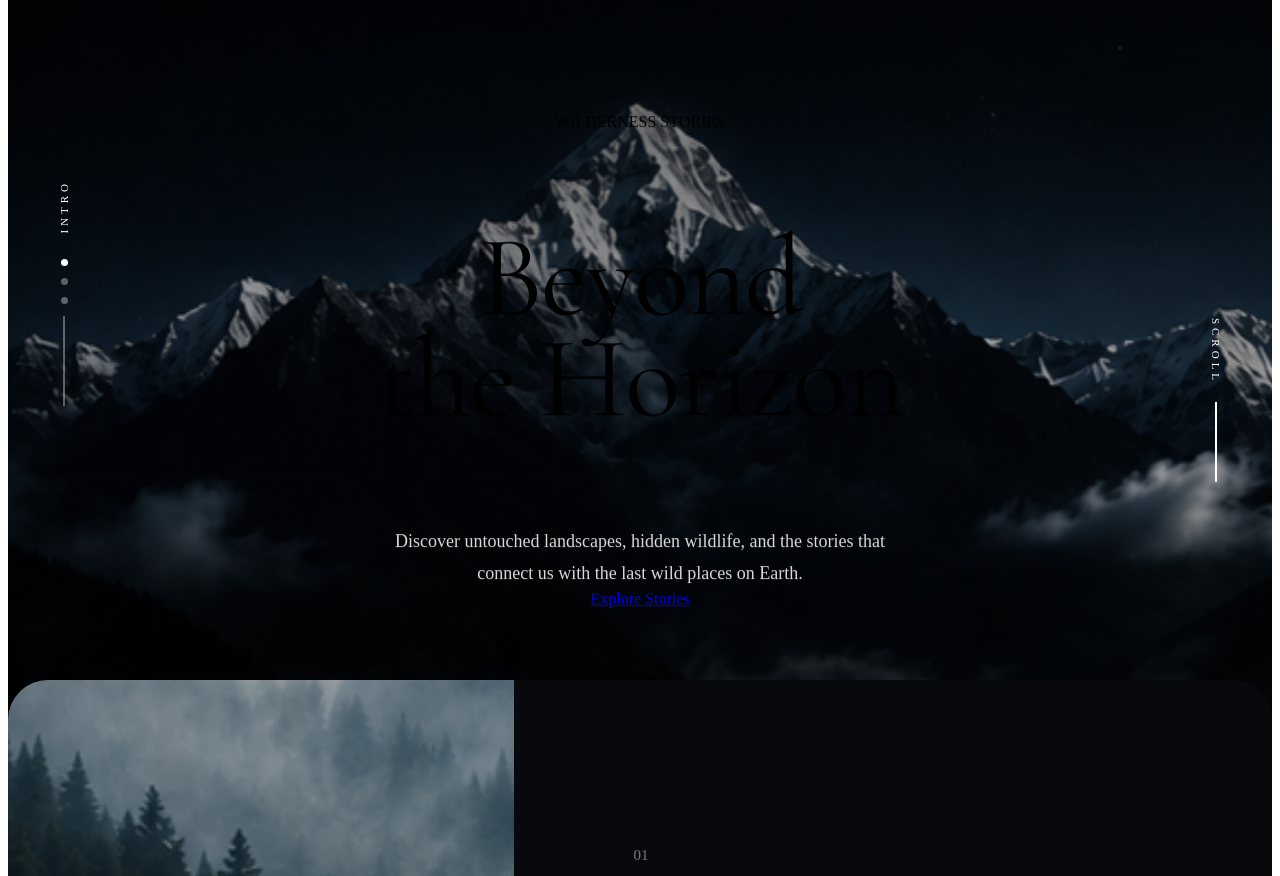
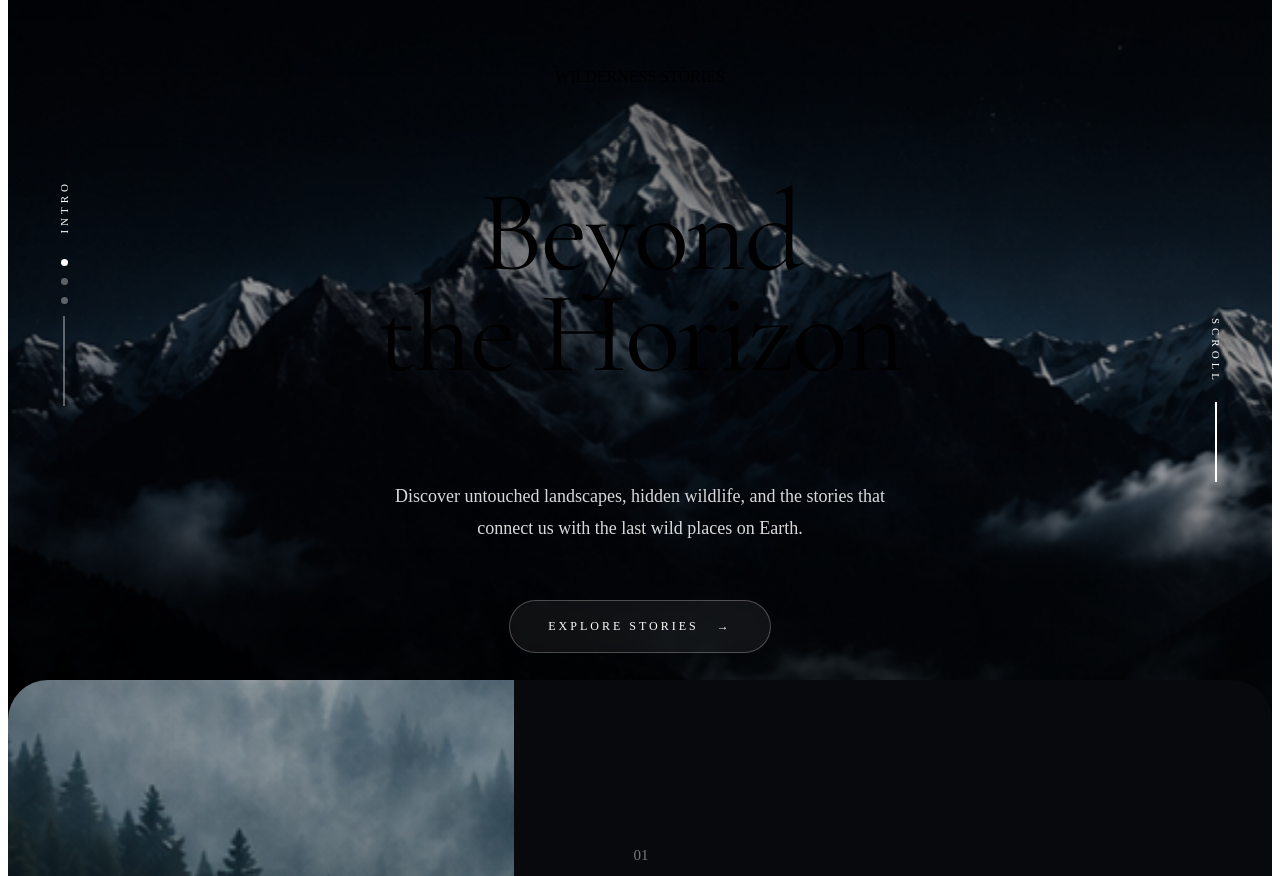
Before and after one commit to itzmitto/wilderness-stories-flask, a Flask app: page / in a window 1280 px wide. Shown: the part 74-950 px from the top of the page. Run offline with Flask 3, Linux system fonts and the light colour scheme.

Commit message:
styling aangepast

```diff
--- a/static/css/style.css
+++ b/static/css/style.css
@@ -16,10 +16,11 @@
     inset: 0;
     background:
         linear-gradient(to bottom,
-            rgba(0, 0, 0, .65) 0%,
-            rgba(0, 0, 0, .25) 35%,
-            rgba(0, 0, 0, .30) 60%,
-            rgba(0, 0, 0, .90) 100%);
+            rgba(0, 0, 0, .70),
+            rgba(0, 0, 0, .20) 30%,
+            rgba(0, 0, 0, .10) 55%,
+            rgba(0, 0, 0, .92) 100%);
+    z-index: 1;
 }
 
 .logo img {
@@ -282,3 +283,37 @@
     cursor: pointer;
     font-size: 34px;
 }
+
+.hero-btn{
+    display:inline-flex;
+    align-items:center;
+    justify-content:center;
+    gap:18px;
+    margin-top:55px;
+    padding:18px 38px;
+    border:1px solid rgba(255,255,255,.25);
+    border-radius:100px;
+    background:rgba(255,255,255,.06);
+    backdrop-filter:blur(10px);
+    color:white;
+    text-decoration:none;
+    text-transform:uppercase;
+    letter-spacing:3px;
+    font-size:12px;
+    transition:.35s ease;
+}
+
+.hero-btn::after{
+    content:"→";
+    transition:.35s;
+}
+
+.hero-btn:hover{
+    background:white;
+    color:#05070b;
+    transform:translateY(-4px);
+}
+
+.hero-btn:hover::after{
+    transform:translateX(6px);
+}
```
Also changed, not shown: templates/home.html (indentation only).
